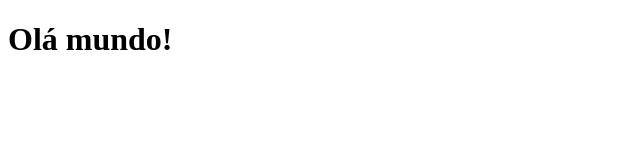
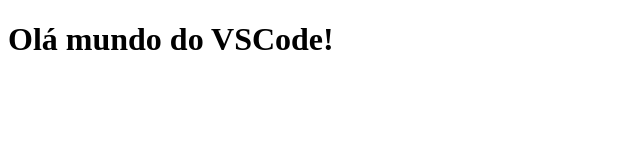
Before and after one commit to alexbgoncalves/teste-vscode, a plain HTML site: page index.html in a window 1280 px wide. Shown: the whole page, without its empty margins (0-640 px from the left). Drawn offline with Linux system fonts and the light colour scheme.

Commit message:
Update index.html

```diff
--- a/index.html
+++ b/index.html
@@ -7,6 +7,6 @@
     <title>Document</title>
 </head>
 <body>
-   <h1>Olá mundo!</h1>
+   <h1>Olá mundo do VSCode!</h1>
 </body>
 </html>
```
